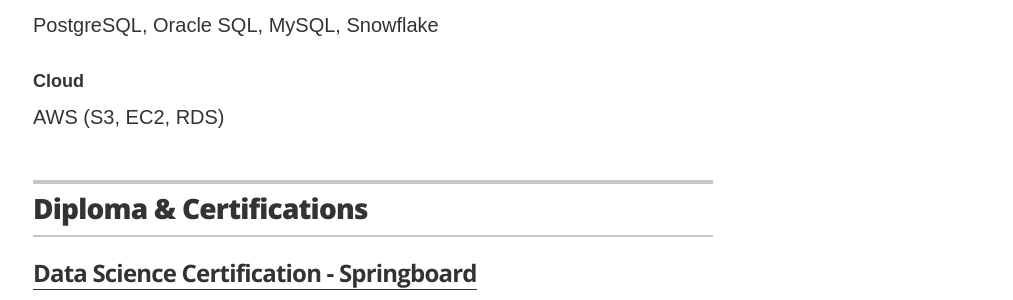
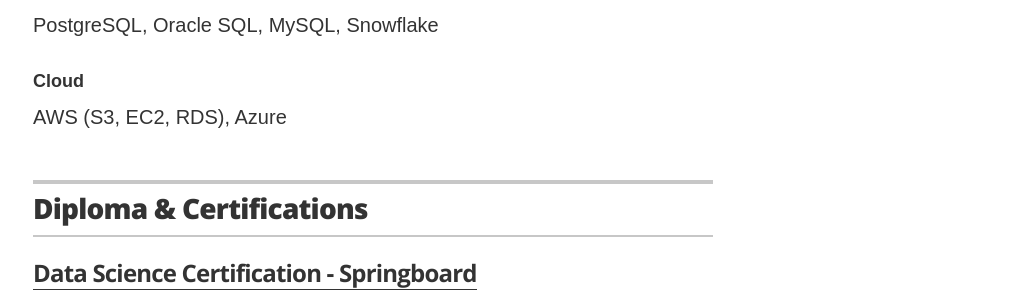
Before and after one commit to ttariqaziz/ttariqaziz.github.io, a Jekyll site: the page built from index.html, in a window 1280 px wide and 900 px high, scrolled down 5349 px. Shown: the part 190-490 px from the top of the window, without its empty margins (267-1280 px from the left). Built offline with Jekyll 4.4.1, drawn with Linux system fonts in a browser that asks for light colours.

Commit message:
Update skills.yml

```diff
--- a/_data/skills.yml
+++ b/_data/skills.yml
@@ -13,7 +13,7 @@
 
 # Cloud
 - skill: Cloud
-  description: AWS (S3, EC2, RDS)
+  description: AWS (S3, EC2, RDS), Azure
 
 # tools:
 # - skill: tools
```
